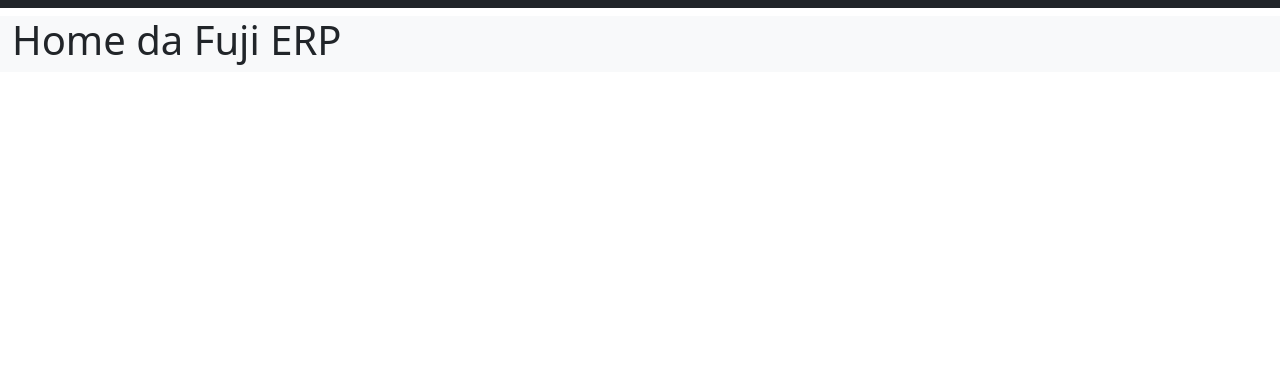
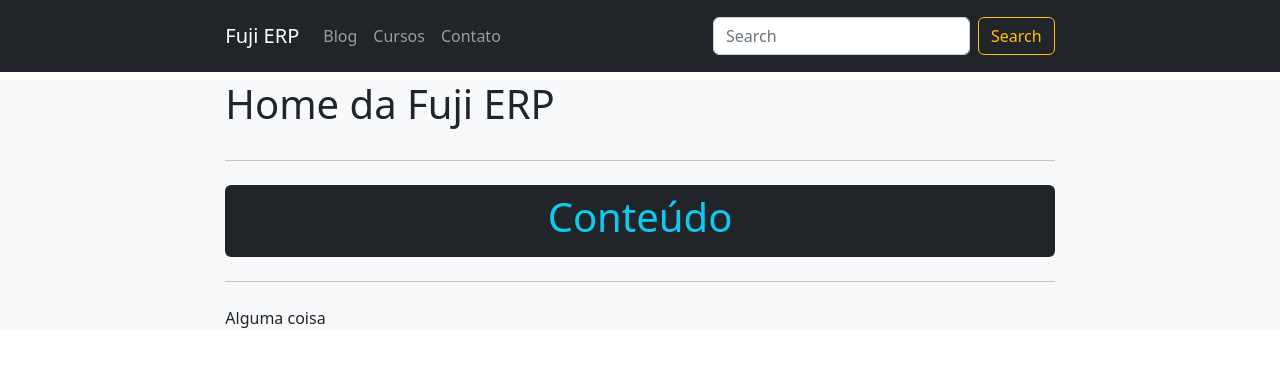
Before and after one commit to emilioeiji/fuji-erp, a Django app: page / in a window 1280 px wide. Shown: the top 367 px of the page. Run offline with Django 4.2, Linux system fonts and the light colour scheme; some libraries are stand-ins or nearby versions.

Commit message:
Ajustando os templates e página home.

```diff
--- a/home/templates/home/home.html
+++ b/home/templates/home/home.html
@@ -5,7 +5,31 @@
 
 {% block content %}
 
-    <h1>Home da Fuji ERP</h1>
+    <div class="col-xl-8">
+        <div class="row">
+
+            <h1>Home da Fuji ERP</h1>
+
+        </div>
+
+        <hr class="my-4">
+
+        <div class="container bg-dark py-2 d-flex justify-content-center rounded">
+            <spa>
+                <h1 class="text-info">Conteúdo</h1>
+            </spa>
+        </div>
+
+        <hr class="my-4">
+
+        <div class="row row-cols-1 row-cols-md-2 g-4">
+
+            <div class="col d-flex">
+                Alguma coisa
+            </div>
+
+        </div>
+    </div>
 
 {% endblock %}
 
--- a/home/templates/home_base.html
+++ b/home/templates/home_base.html
@@ -1,6 +1,8 @@
 {% extends 'base.html' %}
 
-{% block navbar %} {% endblock %}
+{% block navbar %}
+{% include 'navbar.html' %}
+{% endblock %}
 
 {% block carrousel %} {% endblock %}
 
--- /dev/null
+++ b/templates/navbar.html
@@ -0,0 +1,30 @@
+<nav class='navbar navbar-expand-lg navbar-dark bg-dark'>
+    <div class='container-fluid px-0'>
+        <a href="#" class='navbar-brand'>Fuji ERP</a>
+        <button class="navbar-toggler" type="button" data-bs-toggle="collapse"
+                data-bs-target="#navbarSupportedContent" aria-controls="navbarSupportedContent"
+                aria-expanded="false" aria-label="Toggle navigation">
+            <span class="navbar-toggler-icon"></span>
+        </button>
+        <div class="collapse navbar-collapse" id="navbarSupportedContent">
+            <ul class="navbar-nav me-auto mb-2 mb-lg-0">
+
+                <li class="nav-item my-auto">
+                    <a class="nav-link" aria-current="page" href="#">Blog</a>
+                </li>
+
+                <li class="nav-item my-auto">
+                    <a class="nav-link" href="#">Cursos</a>
+                </li>
+
+                <li class="nav-item my-auto">
+                    <a class="nav-link" href="#">Contato</a>
+                </li>
+            </ul>
+            <form class="d-flex" role="search">
+                <input class="form-control me-2" type="search" placeholder="Search" aria-label="Search">
+                <button class="btn btn-outline-warning" type="submit">Search</button>
+            </form>
+        </div>
+    </div>
+</nav>
```
